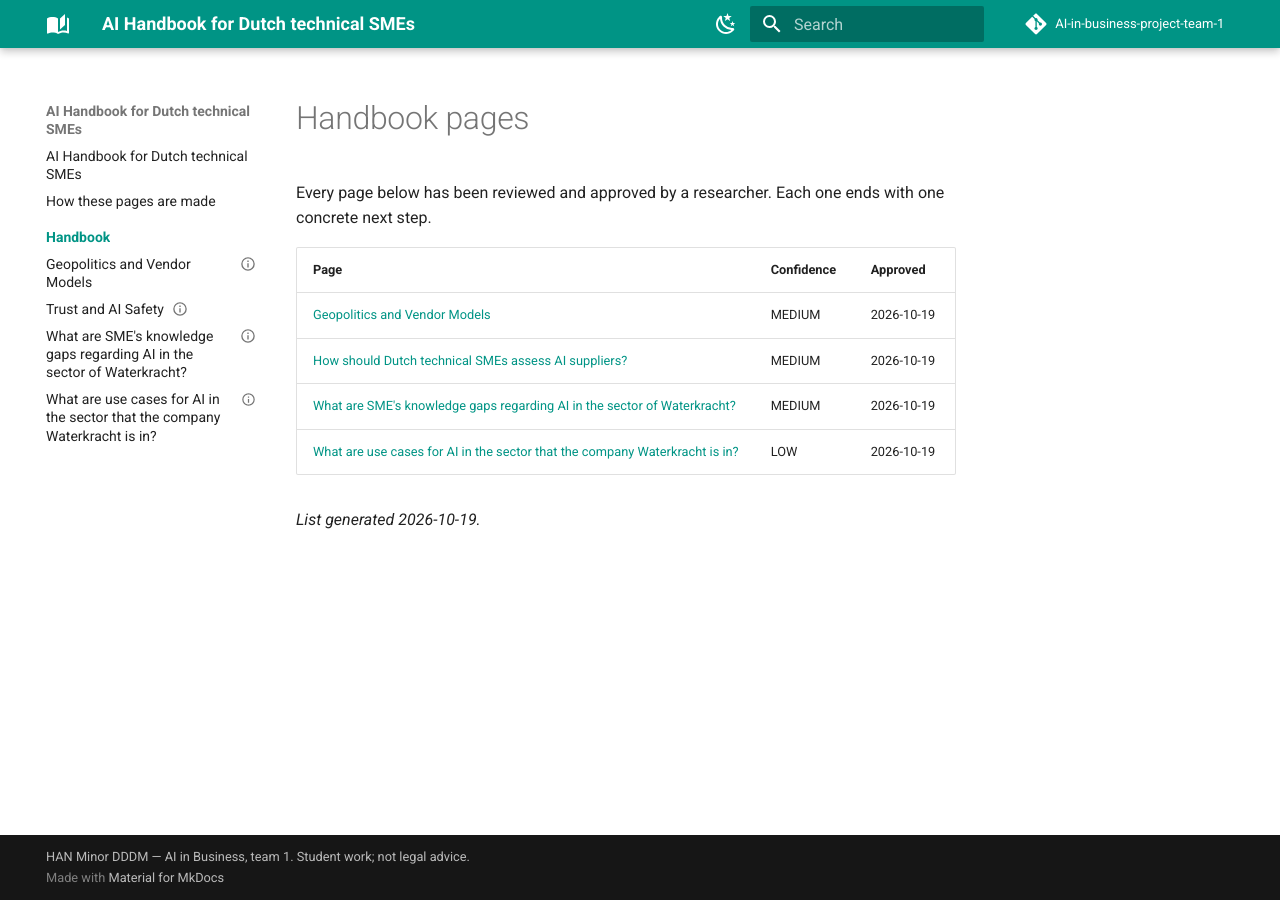
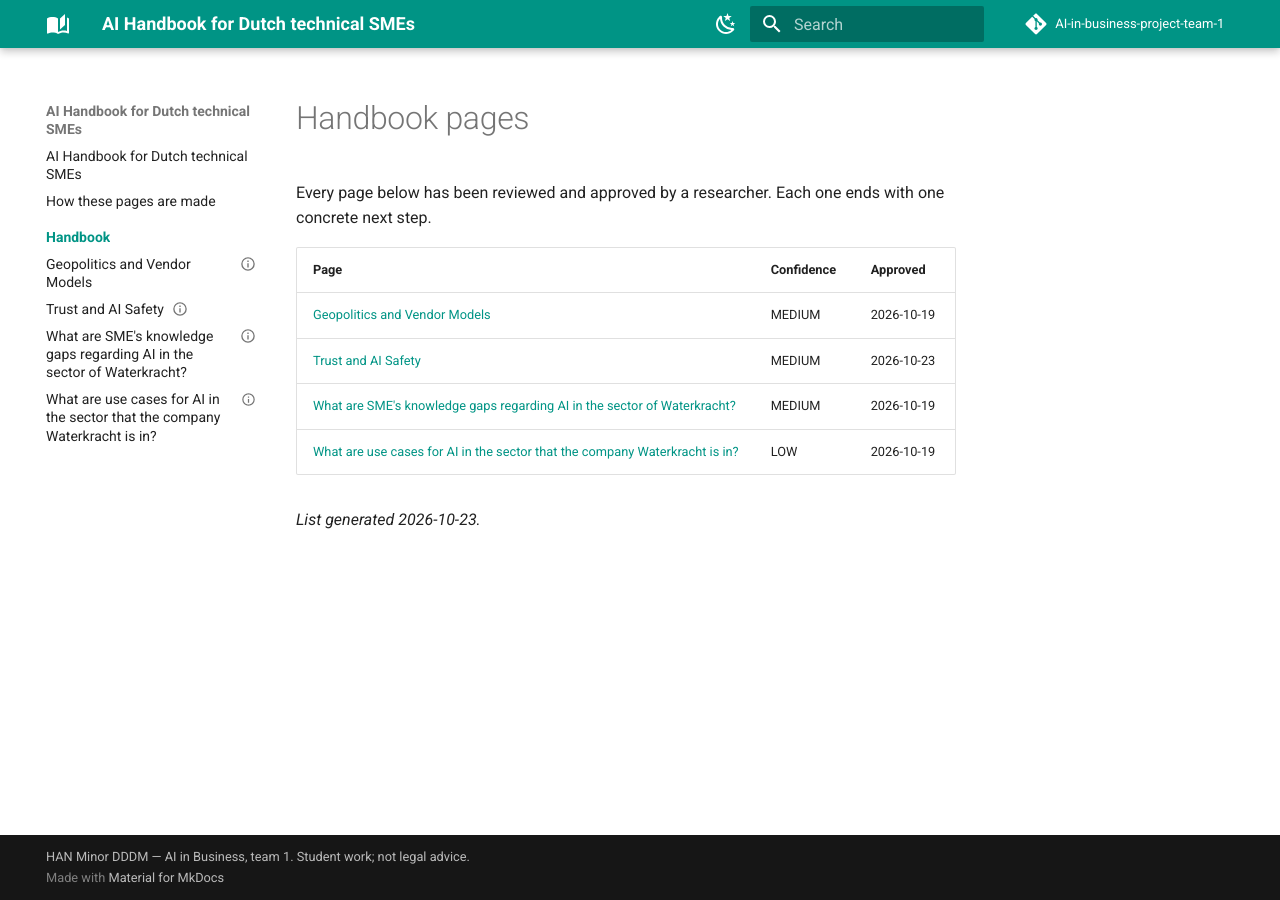
Before and after one commit to tijnpeters/AI-in-business-project-team-1, an MkDocs documentation site: the page built from docs/handbook/index.md, in a window 1280 px wide. Built offline with MkDocs 1.6.1 and Material for MkDocs 9.7.7, drawn with Linux system fonts in a browser that asks for light colours; comment, search, counter and statistics services are not loaded.

Commit message:
Replace AI supplier assessment with Trust and AI Safety

```diff
--- a/docs/handbook/index.md
+++ b/docs/handbook/index.md
@@ -5,8 +5,8 @@ Every page below has been reviewed and approved by a researcher. Each one ends w
 | Page | Confidence | Approved |
 |---|---|---|
 | [Geopolitics and Vendor Models](geopolitics-and-vendor-models.md) | MEDIUM | 2026-10-19 |
-| [How should Dutch technical SMEs assess AI suppliers?](how-should-dutch-technical-smes-assess-ai-suppliers.md) | MEDIUM | 2026-10-19 |
+| [Trust and AI Safety](trust-and-ai-safety.md) | MEDIUM | 2026-10-23 |
 | [What are SME's knowledge gaps regarding AI in the sector of Waterkracht?](what-are-sme-s-knowledge-gaps-regarding-ai-in-the-sector-of-.md) | MEDIUM | 2026-10-19 |
 | [What are use cases for AI in the sector that the company Waterkracht is in?](what-are-use-cases-for-ai-in-the-sector-that-the-company-wat.md) | LOW | 2026-10-19 |
 
-*List generated 2026-10-19.*
+*List generated 2026-10-23.*
```
